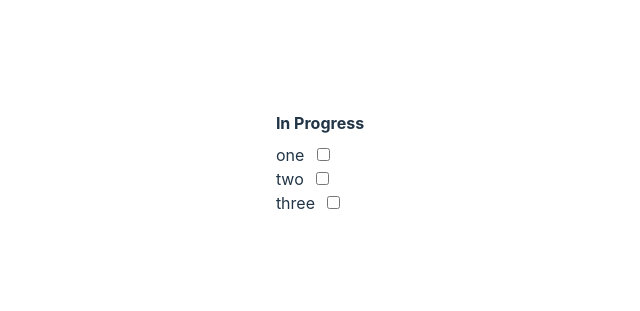
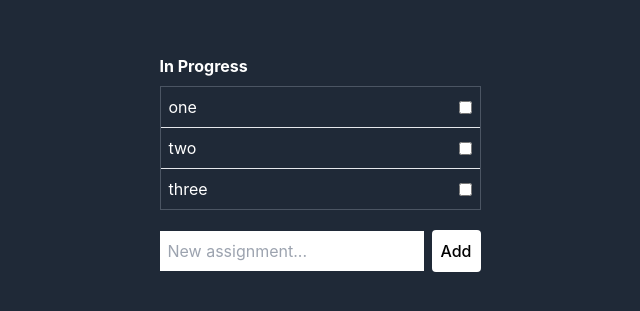
Before and after one commit to MohamedAhmed12/playaround-with-vue3, a Vue app: page / in a window 1280 px wide. Shown: the part 237-548 px from the top of the page, without its empty margins (320-960 px from the left). Built offline with nearby package versions, Linux system fonts and the light colour scheme.

Commit message:
8-handle-form-submition

```diff
--- a/index.html
+++ b/index.html
@@ -7,7 +7,8 @@
     <title>Vite + Vue</title>
     <script src="https://cdn.tailwindcss.com"></script>
   </head>
-  <body>
+  <body class="h-full grid place-items-center bg-gray-800 text-white">
+
     <div id="app"></div>
     <script type="module" src="/src/main.js"></script>
   </body>
--- a/src/components/AssignmentList.vue
+++ b/src/components/AssignmentList.vue
@@ -7,19 +7,20 @@ export default {
 };
 </script>
 
-<template class="h-full grid place-items-center">
+<template>
   <section class="text-left" v-show="assignments.length">
     <h2 class="font-bold mb-2">{{ title }}</h2>
-    <ul>
+
+    <ul class="border border-gray-600 divide-y">
       <li v-for="assignment in assignments" :key="assignment.id">
-        {{ assignment.name }}
+     <label class="p-2 flex justify-between items-center">
+           {{ assignment.name }}
         <input
           type="checkbox"
-          name=""
-          id=""
           class="ml-2"
           v-model="assignment.completed"
         />
+     </label>
       </li>
     </ul>
   </section>
--- a/src/components/Assignments.vue
+++ b/src/components/Assignments.vue
@@ -9,6 +9,7 @@ export default {
         { id: 2, name: "two", completed: false },
         { id: 3, name: "three", completed: false },
       ],
+      newAssignment: "",
     };
   },
 
@@ -22,10 +23,34 @@ export default {
   },
 
   components: { AssignmentList },
+
+  methods: {
+    add() {
+      this.assignments.push({
+        name: this.newAssignment,
+        completed: false,
+        id: this.assignments.length + 1,
+      });
+
+      this.newAssignment = "";
+    },
+  },
 };
 </script>
 
-<template class="h-full grid place-items-center">
+<template>
   <assignment-list :assignments="filters.inProgress" title="In Progress" />
   <assignment-list :assignments="filters.completed" title="Completed" />
+
+  <form class="mt-5" @submit.prevent="add">
+    <div class="text-black">
+      <input
+        type="text"
+        placeholder="New assignment..."
+        class="p-2"
+        v-model="newAssignment"
+      />
+      <button type="submit" class="bg-white rounded p-2 ml-2">Add</button>
+    </div>
+  </form>
 </template>
```
